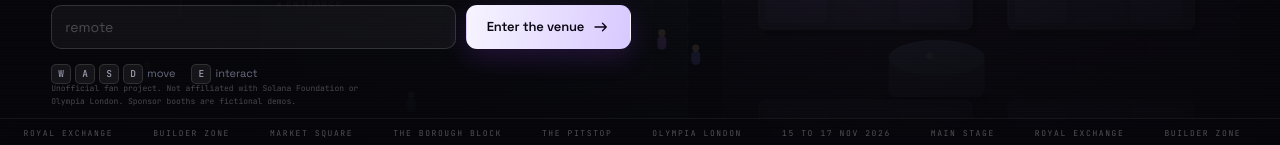
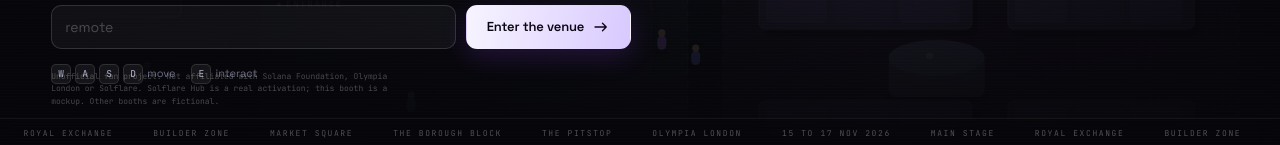
Before and after one commit to AkashJana18/olympia-quest, a React (Vite) app: page / in a window 1280 px wide. Shown: the part 652-797 px from the top of the page. Built offline with nearby package versions, Linux system fonts and the light colour scheme.

Commit message:
docs: clarify the unofficial solflare integration

```diff
--- a/src/ui/AboutPanel.tsx
+++ b/src/ui/AboutPanel.tsx
@@ -33,8 +33,9 @@ export function AboutPanel({ player, onClose, onReset }: Props) {
         <div>
           <span className="eyebrow">WHAT THIS IS NOT</span>
           <p>
-            Not affiliated with Solana Foundation or Olympia London. No real sponsor paid for this.
-            The venue is inspired by the public Breakpoint map, not a survey.
+            Not affiliated with Solana Foundation, Olympia London or Solflare. The Solflare Community
+            Hub is real; this booth is an unofficial mockup. No sponsor paid for this. The venue is
+            inspired by the public Breakpoint map, not a survey.
           </p>
         </div>
       </div>
--- a/src/ui/TitleScreen.tsx
+++ b/src/ui/TitleScreen.tsx
@@ -169,8 +169,8 @@ export function TitleScreen({ saved, onStart, onContinue, onShare, onAbout }: Pr
       </div>
 
       <p className="title-disclaimer">
-        Unofficial fan project. Not affiliated with Solana Foundation or Olympia London. Sponsor
-        booths are fictional demos.
+        Unofficial fan project. Not affiliated with Solana Foundation, Olympia London or Solflare.
+        Solflare Hub is a real activation; this booth is a mockup. Other booths are fictional.
       </p>
     </div>
   );
```
Also changed, not shown: 2 other files (tests, documents, lock files or other folders).
